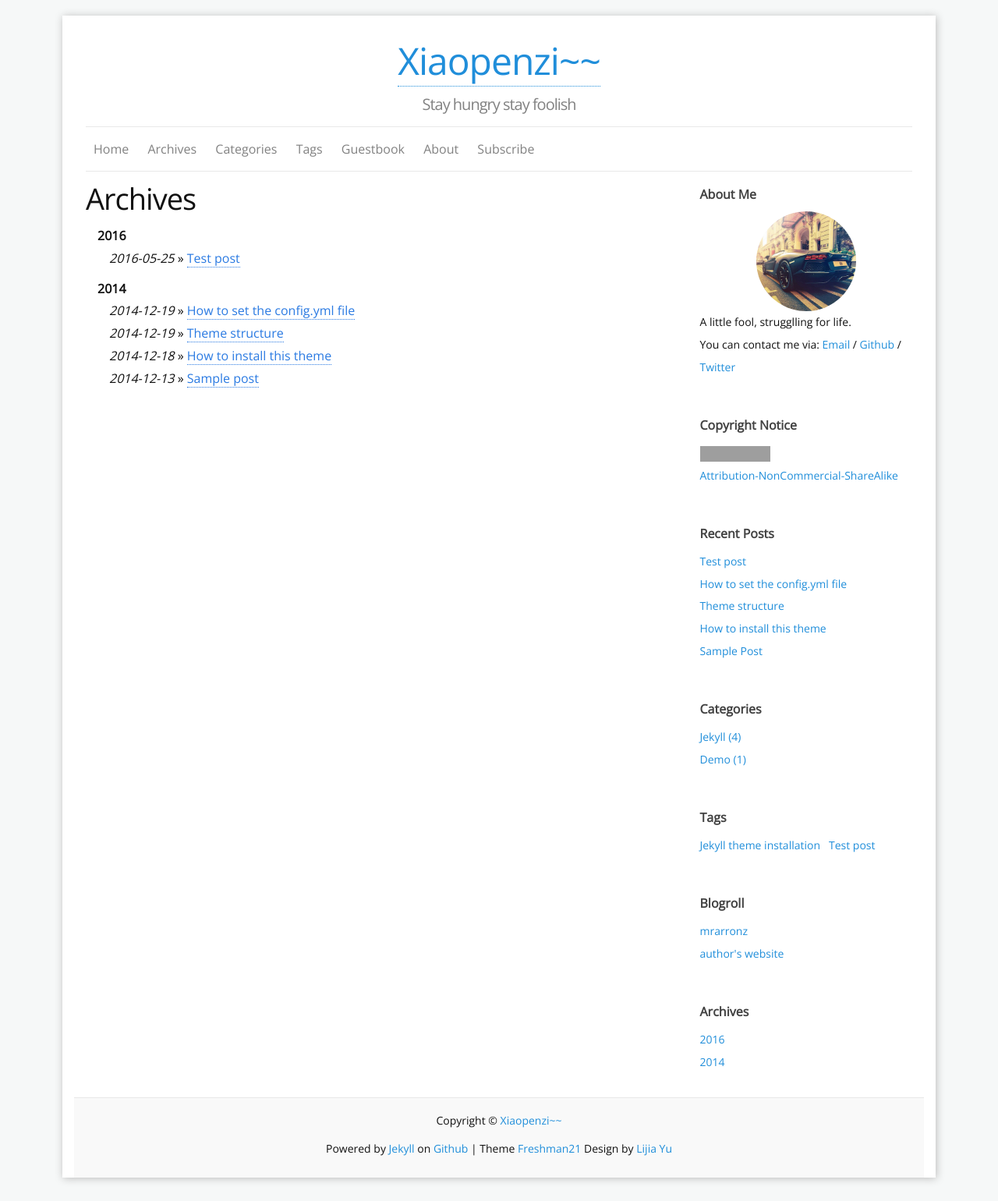
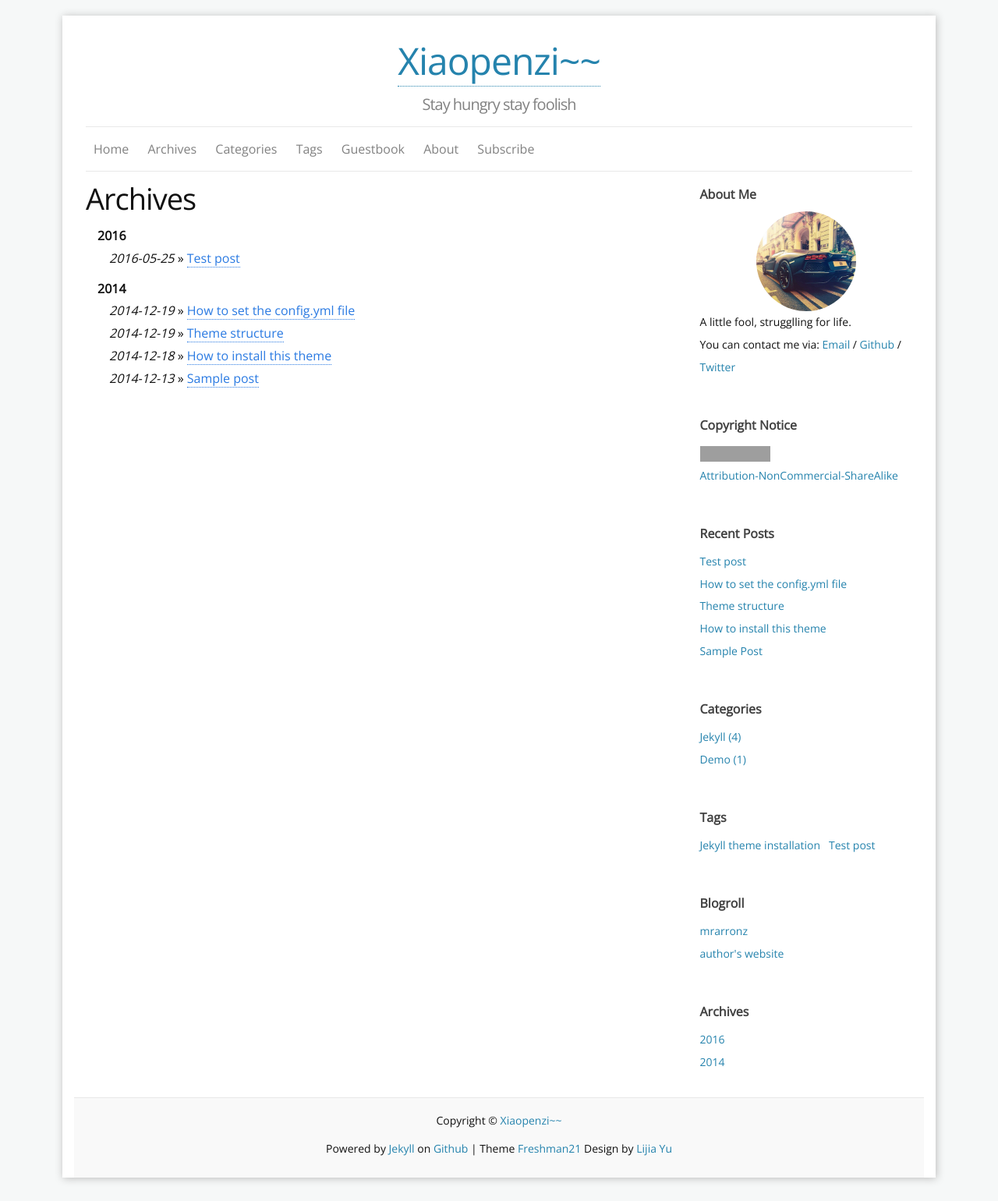
Before and after one commit to mrarronz/mrarronz.github.io, a Jekyll site: the page built from b_archives.md, in a window 1280 px wide. Shown: the whole page at 78% size. Built offline with Jekyll 4.4.1, drawn with Linux system fonts in a browser that asks for light colours; grey boxes are pictures that could not be loaded.

Commit message:
revert brand top color

```diff
--- a/css/main.scss
+++ b/css/main.scss
@@ -14,7 +14,7 @@
 $text-color:       #111;
 $background-color: #F6F8F8;
 $brand-color:      #2a7ae2;
-$brand-top-color:  #208EDA;
+$brand-top-color:  #2583ad;
 $hover-color:      #DD1144;
 
 $grey-color:       #828282;
```
